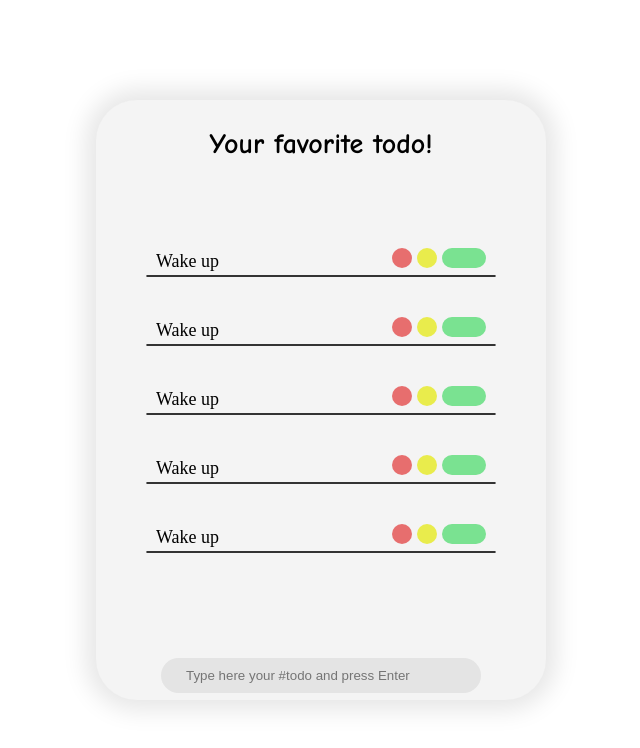
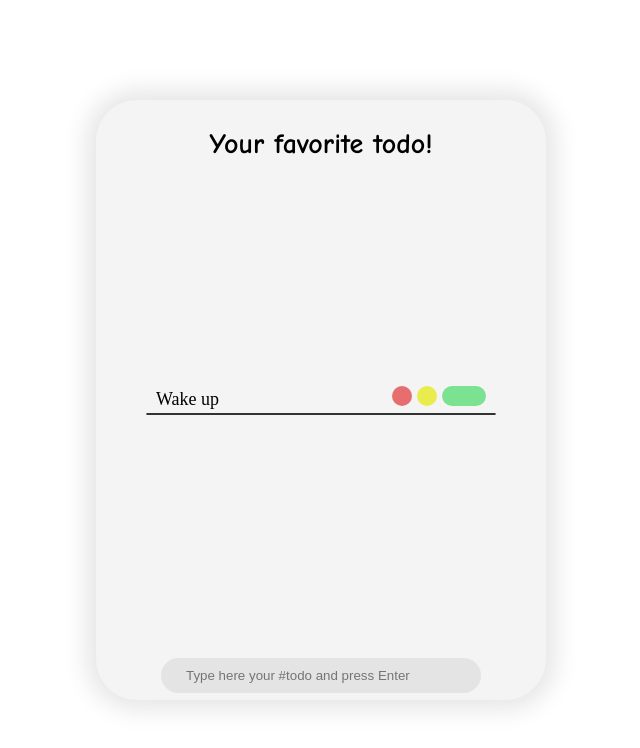
Before and after one commit to VladyslavHimself/todoApp, a React (Create React App) app: page / in a window 1280 px wide. Shown: the top 748 px of the page, without its empty margins (319-959 px from the left). Built offline with nearby package versions, Linux system fonts and the light colour scheme.

Commit message:
added props

```diff
--- a/src/components/TodoList/TodoList.jsx
+++ b/src/components/TodoList/TodoList.jsx
@@ -5,11 +5,10 @@ import classes from './TodoList.module.scss';
 
 export const TodoList = () => (
     <div className={classes.todoList}>
-        <TodoListItem />
-        <TodoListItem />
-        <TodoListItem />
-        <TodoListItem />
-        <TodoListItem />
+        <TodoListItem
+            isImportant={false}
+            task={'Wake up'}
+        />
 
     </div>
 );
--- a/src/components/TodoListItem/TodoListItem.jsx
+++ b/src/components/TodoListItem/TodoListItem.jsx
@@ -3,13 +3,20 @@ import React from "react";
 import classes from './TodoListItem.module.scss';
 import {Toolbox} from "../Toolbox/Toolbox";
 
-export const TodoListItem = () => (
+export const TodoListItem = (props) => {
+    const { task, isImportant } = props;
+
+    return (
         <div className={classes['todoList-item']}>
             <div className={classes['todoList-item__row']}>
-            <div className={classes['todoList-item__name']}>Wake up</div>
+                <div className={classes['todoList-item__name']}>{task}</div>
+                {
+                    isImportant ? <span className={classes['important']}>!!!</span> : null
+                }
                 <Toolbox />
             </div>
 
             <hr className={classes['todoList-item__line']} />
         </div>
     );
+};
--- a/src/components/TodoListItem/TodoListItem.module.scss
+++ b/src/components/TodoListItem/TodoListItem.module.scss
@@ -16,3 +16,18 @@
     font-size: 18px;
   }
 }
+
+.important {
+  min-width: 50px;
+  height: 20px;
+  padding: 0px 10px;
+
+  display: flex;
+  justify-content: center;
+  align-items: center;
+
+  text-align: center;
+  background: #D26868;
+  color: #f4f4f4;
+  border-radius: 25px;
+}
```
Lines whose indentation alone changed are shown as unchanged.
